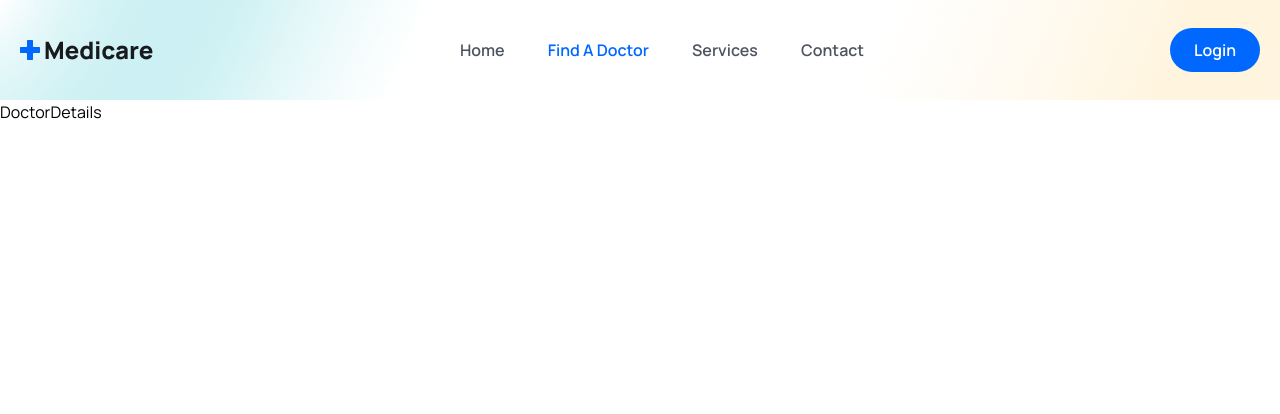
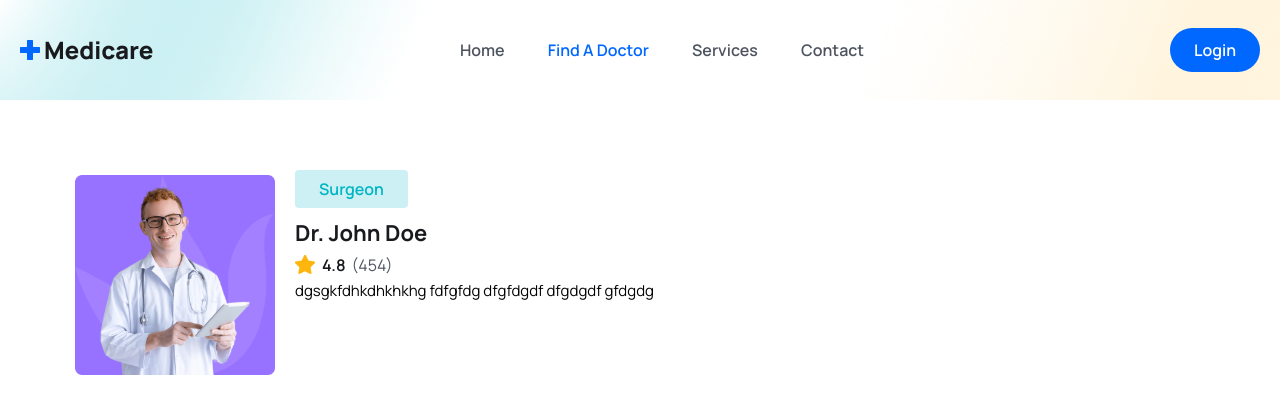
Before and after one commit to Keerikadan03/DAMS, a React (Vite) app in the folder frontend/: page /doctors/1 in a window 1280 px wide. Shown: the top 414 px of the page. Built offline with nearby package versions, Linux system fonts and the light colour scheme.

Commit message:
doctor deails half

```diff
--- a/frontend/src/pages/Doctors/DoctorDetails.jsx
+++ b/frontend/src/pages/Doctors/DoctorDetails.jsx
@@ -1,8 +1,41 @@
-import React from 'react'
+import React from 'react';
+import starIcon from '../../assets/images/Star.png';
+import doctorImg from '../../assets/images/doctor-img02.png';
 
 const DoctorDetails = () => {
   return (
-    <div>DoctorDetails</div>
+    <section>
+      <div className='max-w-[1170px] px-5 mx-auto'>
+        <div className='grid md:grid-cols-3 gap-[50px]'>
+          <div className='md:col-span-2'>
+            <div className='flex item-center gap-5'>
+              <figure className='max-w-[200px] max-h-[200px]'>
+                <img src={doctorImg} alt='' className='w-full' />
+              </figure>
+              <div>
+                <span className='bg-[#ccf0f3] text-irisBlueColor py-1 px-6 lg:py-2 lg:px-6 text-[12px] leading-4 lg:text-[16px] lg:leading-7 font-semibold rounded'>
+                  Surgeon
+                </span>
+                <h3 className='text-headingColor text-[22px] leading-9 mt-3 font-bold'>Dr. John Doe</h3>
+                <div className='flex items-center gap-[6px]'>
+                  <span className='flex items-center gap-[6px] text-[14px] leading-5 lg:text-[16px] lg:leading-7 font-semibold text-headingColor'>
+                  <img src={starIcon} alt=""/>4.8
+                  </span>
+                  <span className='text-[14px] leading-5 lg:text-[16px] lg:leading-7 font-[400px] text-textColor'>
+                    (454)
+                  </span>
+                </div>
+
+                <p className='text__para text-[14px] leading-6 md:text-[15px] lg:max-w-[390px]'>
+                  dgsgkfdhkdhkhkhg fdfgfdg dfgfdgdf dfgdgdf gfdgdg</p>
+              </div>
+            </div>
+          </div>
+
+          <div>  </div>
+        </div>
+      </div>
+    </section>
   )
 }
 
```
